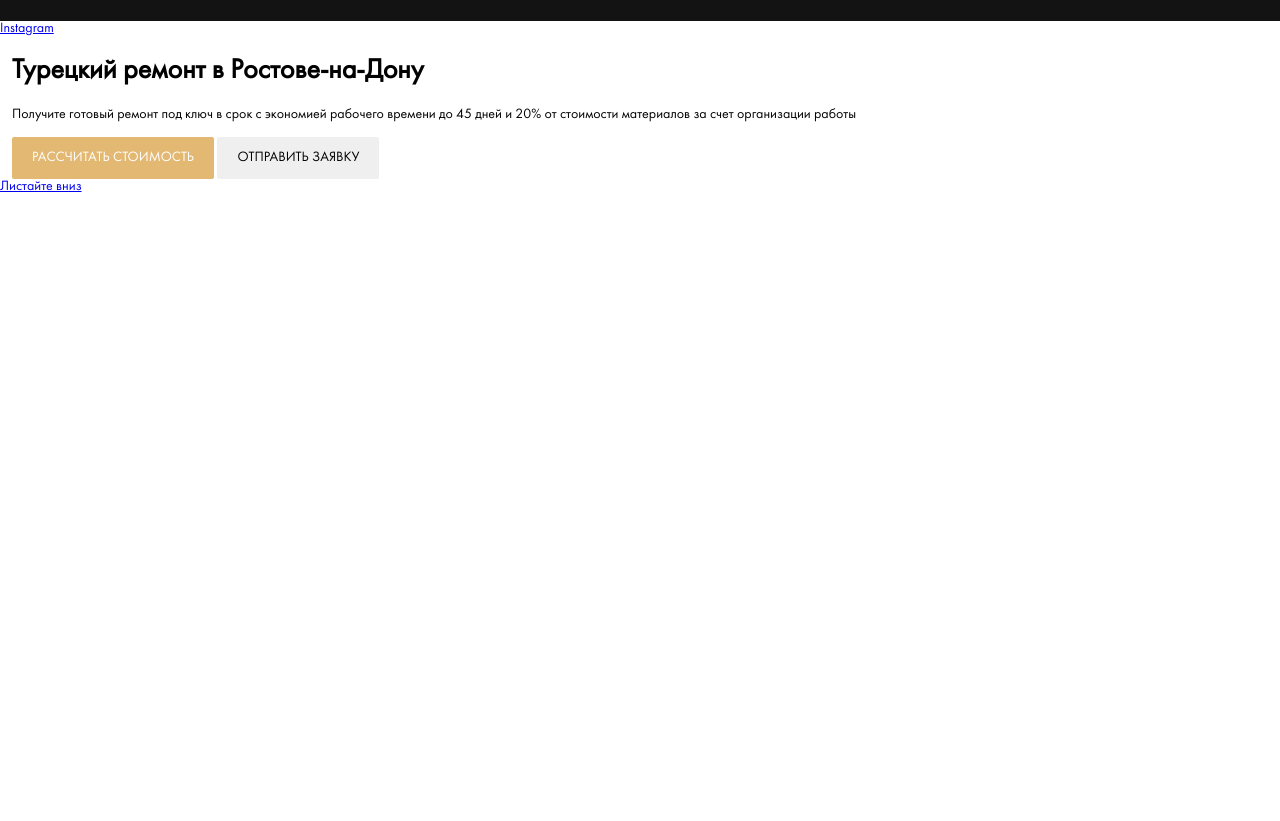
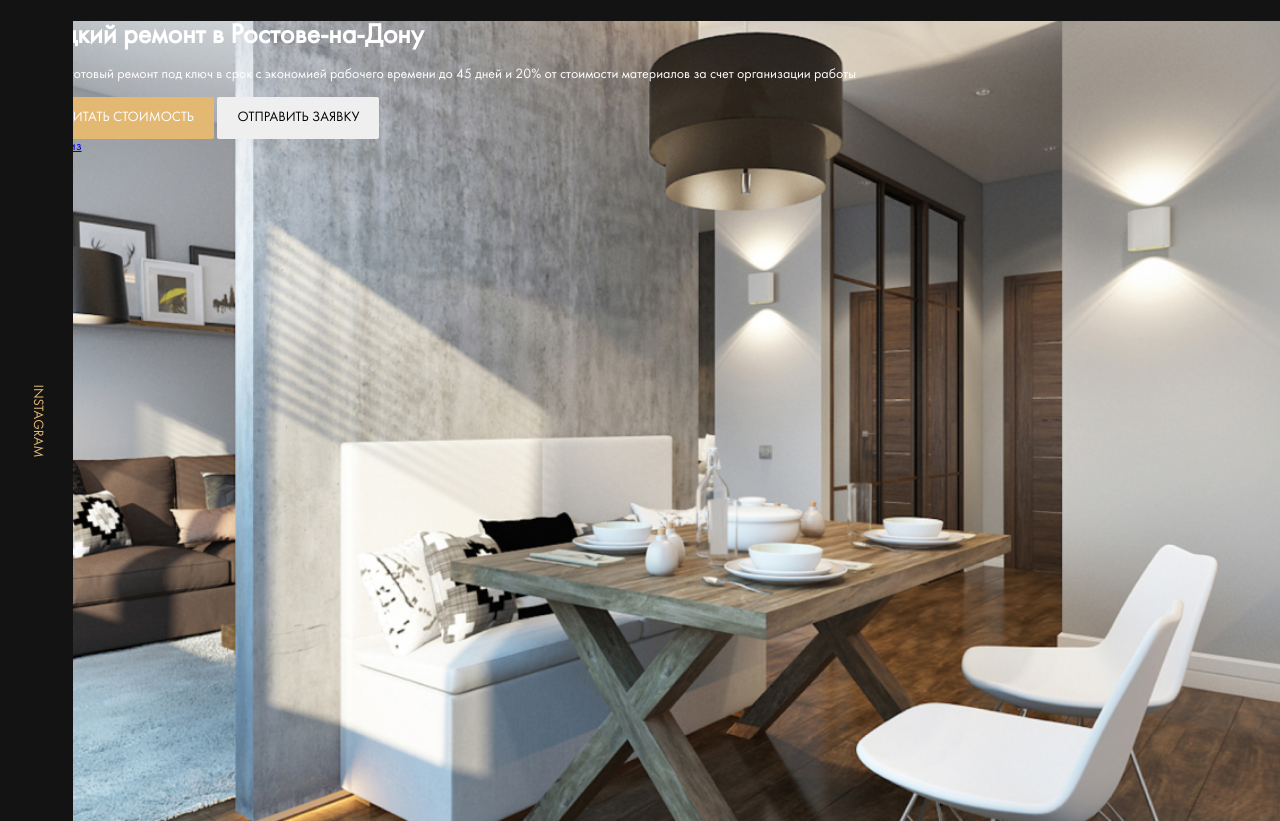
Before and after one commit to fugudrum/lesson_12, a website: page index.html in a window 1280 px wide. Shown: the part 69-890 px from the top of the page. Before the commit the page ends 800 px from the top, so only its background shows below. Drawn offline with Linux system fonts and the light colour scheme; files whose address does not match are found by name.

Commit message:
add instagram button

```diff
--- a/index.html
+++ b/index.html
@@ -30,7 +30,9 @@
 </header>
 <main>
  <section class="hero">
-  <a href="#" class="instagram hero__instagram">Instagram</a>
+  <div class="instagram hero__instagram">
+   <a href="#" class="instagram__link">Instagram</a>
+  </div>
   <div class="hero__content">
    <div class="container">
     <h1 class="title hero_title">Турецкий ремонт в Ростове-на-Дону</h1>
--- a/sass/style.sass
+++ b/sass/style.sass
@@ -4,6 +4,7 @@
 @import 'templates/interface'
 @import 'templates/grid'
 @import 'templates/header'
+@import 'templates/_hero'
 
 body
  font-family: Futura Book, sans-serif
--- /dev/null
+++ b/sass/templates/_hero.sass
@@ -0,0 +1,26 @@
+.hero
+ position: relative
+ background: $dark url('../img/bg_hero.jpg') no-repeat center / cover
+ height: 100vh
+ color: $light
+
+ &__instagram
+  position: absolute
+  left: 0
+  top: 0
+  max-width: 80px
+  height: 100%
+
+.instagram
+ display: flex
+ justify-content: center
+ align-items: center
+ background-color: $dark
+ &__link
+  text-transform: uppercase
+  color: $primary
+  text-decoration: none
+  transform: rotate(90deg)
+
+.title
+ margin: 0
```
Also changed, not shown: css/style.css, img/bg_hero.jpg (added).
